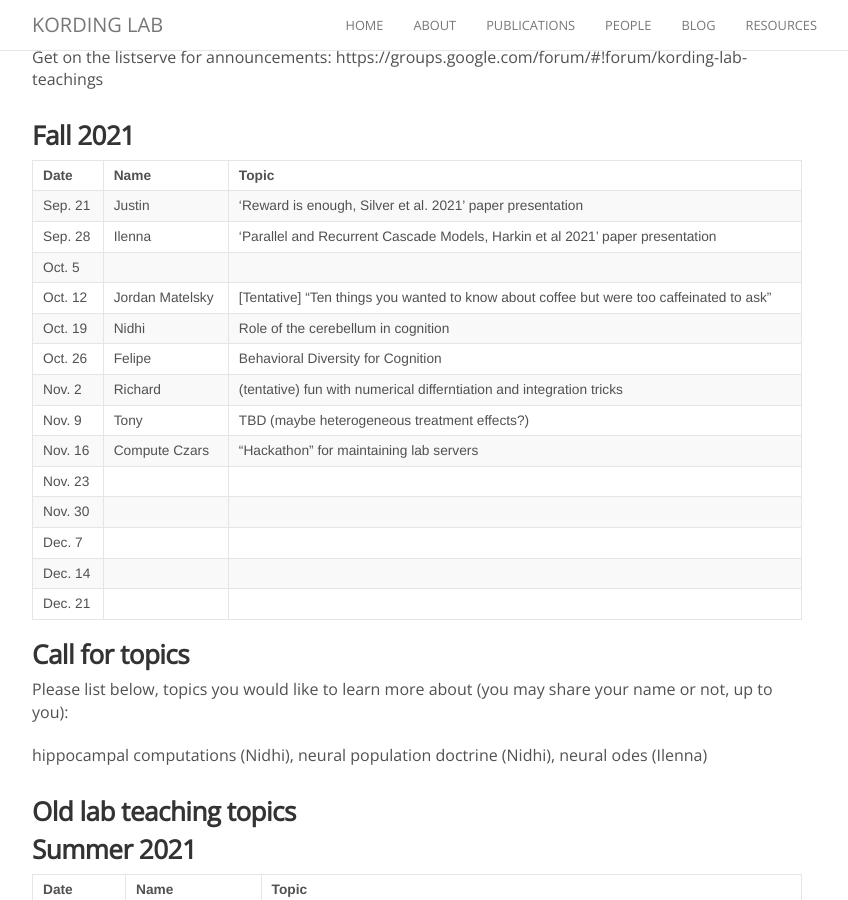
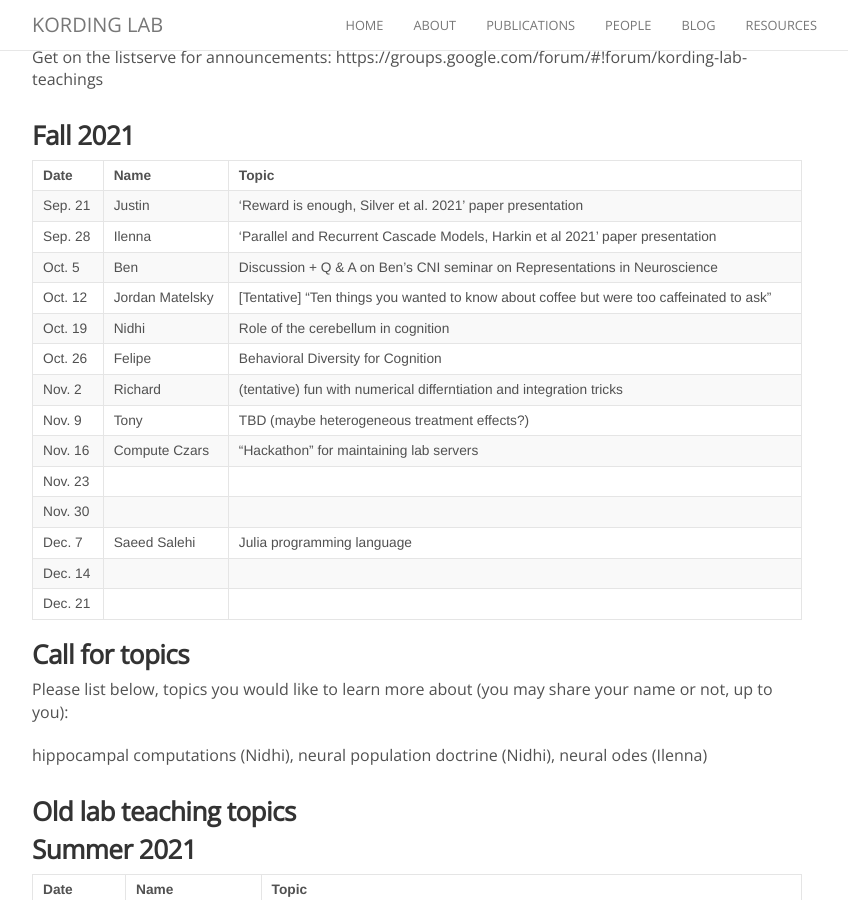
Before and after one commit to KordingLab/KordingLab.github.io, a Jekyll site: the page built from _posts/2021-01-01-upcoming-lab-teaching.md, in a window 1280 px wide and 900 px high, scrolled down 337 px. Shown: the whole window, without its empty margins (223-1071 px from the left). Built offline with Jekyll 4.4.1, drawn with Linux system fonts in a browser that asks for light colours; nearby versions of some CDN libraries; comment, search, counter and statistics services are not loaded.

Commit message:
Update 2021-01-01-upcoming-lab-teaching.md

```diff
--- a/_posts/2021-01-01-upcoming-lab-teaching.md
+++ b/_posts/2021-01-01-upcoming-lab-teaching.md
@@ -14,7 +14,7 @@ Get on the listserve for announcements: https://groups.google.com/forum/#!forum/
 |------|------|-------|
 | Sep. 21 | Justin | 'Reward is enough, Silver et al. 2021' paper presentation |
 | Sep. 28 | Ilenna | 'Parallel and Recurrent Cascade Models, Harkin et al 2021' paper presentation |
-| Oct. 5 | | |
+| Oct. 5 | Ben | Discussion + Q & A on Ben's CNI seminar on Representations in Neuroscience |
 | Oct. 12 | Jordan Matelsky | [Tentative] "Ten things you wanted to know about coffee but were too caffeinated to ask" |
 | Oct. 19 | Nidhi | Role of the cerebellum in cognition |
 | Oct. 26 | Felipe | Behavioral Diversity for Cognition |
@@ -23,7 +23,7 @@ Get on the listserve for announcements: https://groups.google.com/forum/#!forum/
 | Nov. 16 | Compute Czars | "Hackathon" for maintaining lab servers |
 | Nov. 23 |   |  |
 | Nov. 30 |   |  |
-| Dec. 7 |   |  |
+| Dec. 7 | Saeed Salehi | Julia programming language |
 | Dec. 14 |   |  |
 | Dec. 21 |   |  |
 
```
